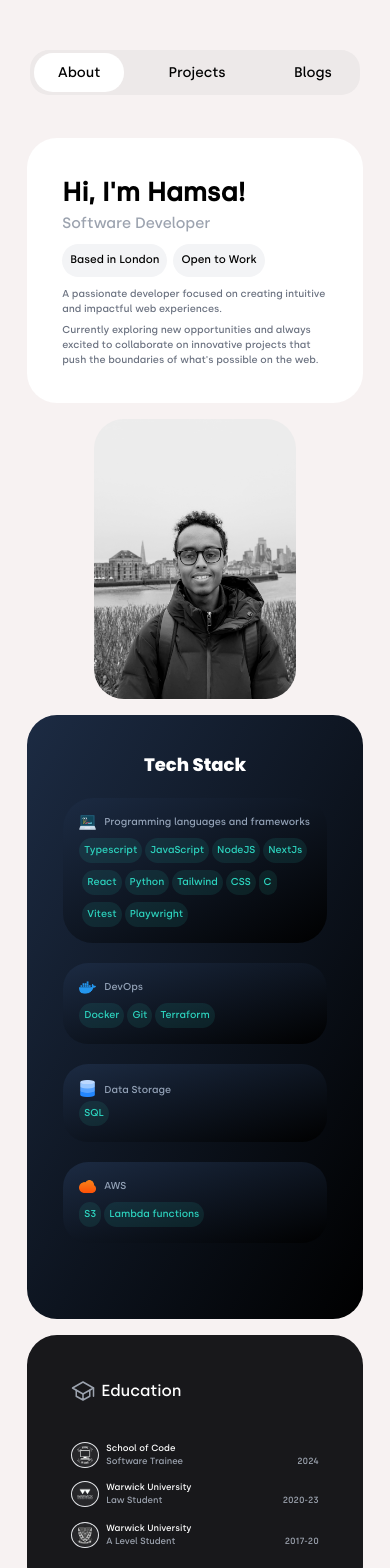
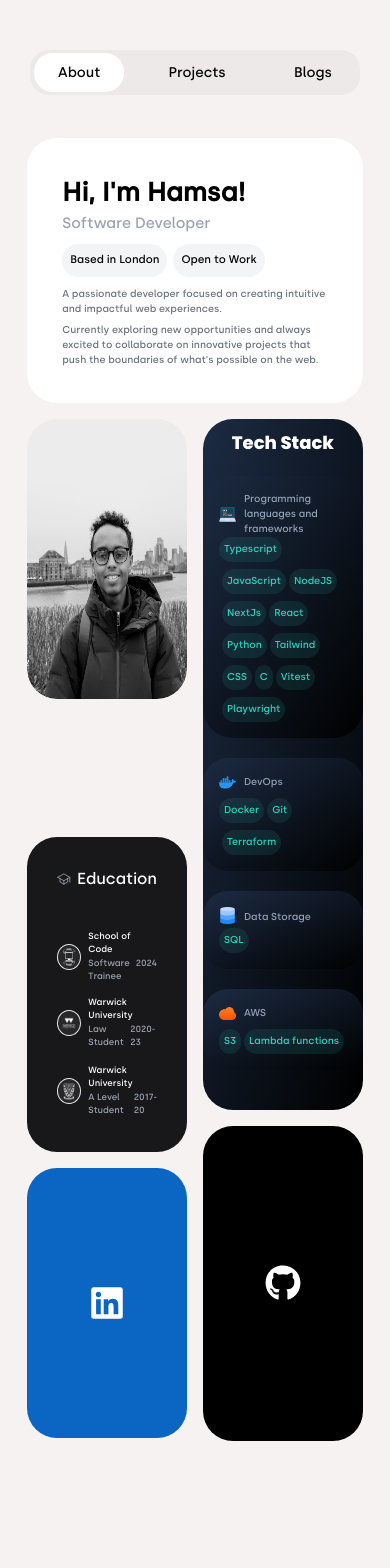
Before and after one commit to DonHamsa/myPortfolio, a Next.js app: page / in a window 390 px wide. Shown: the top 1568 px of the page. Built offline with nearby package versions, Linux system fonts and the light colour scheme.

Commit message:
more minor changes

```diff
--- a/src/components/Education/Education.jsx
+++ b/src/components/Education/Education.jsx
@@ -2,7 +2,7 @@ import { IoSchoolOutline } from "react-icons/io5";
 
 export default function Education() {
   return (
-    <div className="rounded-[30px]  flex flex-col  bg-[rgb(24,24,27)] text-[9px] lg:p-7 p-11  border-white w-full">
+    <div className="rounded-[30px]  flex flex-col  bg-[rgb(24,24,27)] text-[9px] lg:p-7 p-[30px]  border-white w-full relative lg:bottom-0 bottom-[289px]">
       <div className="flex mb-[29px]">
         <IoSchoolOutline className="w-[24px] h-[24px] text-gray-400 mr-[6px] " />
         <p className="text-white text-[16px]">Education</p>
--- a/src/components/GitHubBox/GitHub.jsx
+++ b/src/components/GitHubBox/GitHub.jsx
@@ -3,7 +3,7 @@ import { FaGithub } from "react-icons/fa";
 
 export default function GitHubBox(){
   return (
-    <div className="lg:h-[100%]  w-[100%] rounded-[30px] overflow-hidden h-[100px]  bg-black "  >
+    <div className="h-[100%]  w-[100%] rounded-[30px] overflow-hidden   bg-black "  >
       <a href='https://github.com/DonHamsa '  className='h-full w-full flex justify-center items-center '>
       < FaGithub className='text-white text-4xl'/>
       </a>
--- a/src/components/LinkedInBox/LinkedInBox.jsx
+++ b/src/components/LinkedInBox/LinkedInBox.jsx
@@ -2,7 +2,7 @@ import { FaLinkedin } from "react-icons/fa";
 
 export default function LinkedInBox() {
   return (
-    <div className="bg-[rgb(10,102,194)] w-[100%] rounded-[30px] lg:h-[100%]  h-[100px] flex justify-center items-center">
+    <div className="bg-[rgb(10,102,194)] w-[100%] rounded-[30px] lg:h-[100%] h-[270px]  flex justify-center items-center relative bottom-[289px] lg:bottom-0">
       <a
         href="https://www.linkedin.com/in/hamsamuse/"
         className="h-full w-full flex justify-center items-center "
--- a/src/components/MasonaryBox/MasonryBox.jsx
+++ b/src/components/MasonaryBox/MasonryBox.jsx
@@ -11,7 +11,7 @@ export default function MasonryBox() {
     "bg-white rounded-[40px] border-2 lg:p-2  flex flex-col items-center justify-center ";
 
   return (
-    <div className=" overflow-hidden grid lg:grid-cols-4 lg:auto-rows-[300px] gap-4 grid-cols-1 lg:p-0 pr-[7%] pl-[7%] ">
+    <div className=" overflow-hidden grid lg:grid-cols-4 lg:auto-rows-[300px] gap-4 grid-cols-2 lg:p-0 pr-[7%] pl-[7%] ">
       {Array.from({ length: 6 }, (_, i) =>
         i == 0 ? (
           <ProfileBox key={i} />
--- a/src/components/ProfileBox/ProfileBox.jsx
+++ b/src/components/ProfileBox/ProfileBox.jsx
@@ -1,6 +1,6 @@
 export default function ProfileBox() {
   return (
-    <div className="bg-white rounded-[30px]   flex flex-col  justify-center lg:col-span-2 p-[35px] ">
+    <div className="bg-white rounded-[30px]   flex flex-col  justify-center col-span-2 p-[35px] ">
       <p className=" text-[26px]  font-semibold">Hi, I'm Hamsa!</p>
       <p className="text-grey-300 mb-[10px] text-[15px] text-gray-400">
         Software Developer
--- a/src/components/ProfileImage/ProfileImage.jsx
+++ b/src/components/ProfileImage/ProfileImage.jsx
@@ -1,7 +1,7 @@
 export default function ProfileImage() {
   return (
     <div className='lg:w-full lg:h-full h-[280px] rounded-[30px] overflow-hidden flex justify-center w-[100%]'>
-      <img src="/ProfileImage.jpg" className="h-full lg:w-full w-[60%] rounded-[30px] "></img>
+      <img src="/ProfileImage.jpg" className="h-full lg:w-full w-[100%] rounded-[30px] "></img>
     </div>
   );
 }
--- a/src/components/Techstack/Techstack.jsx
+++ b/src/components/Techstack/Techstack.jsx
@@ -1,6 +1,6 @@
 export default function Techstack() {
   return (
-    <div className=" lg:col-span-1 lg:row rounded-[30px]  lg:p-2 p-9 flex flex-col   items-center justify-center lg:row-span-2 bg-gradient-to-br from-[#1c2b43] to-black lg:space-y-4 h-full lg:h-auto  gap-y-[20px] lg:gap-y-[5px]">
+    <div className=" lg:col-span-1 lg:row rounded-[30px]  lg:p-2 pt-[10px] flex flex-col   items-center justify-center lg:row-span-2 bg-gradient-to-br from-[#1c2b43] to-black lg:space-y-4 h-full lg:h-auto  gap-y-[20px] lg:gap-y-[5px]">
       <p className="font-techStack font-extrabold text-white text-[18px] ">
         Tech Stack
       </p>
```
